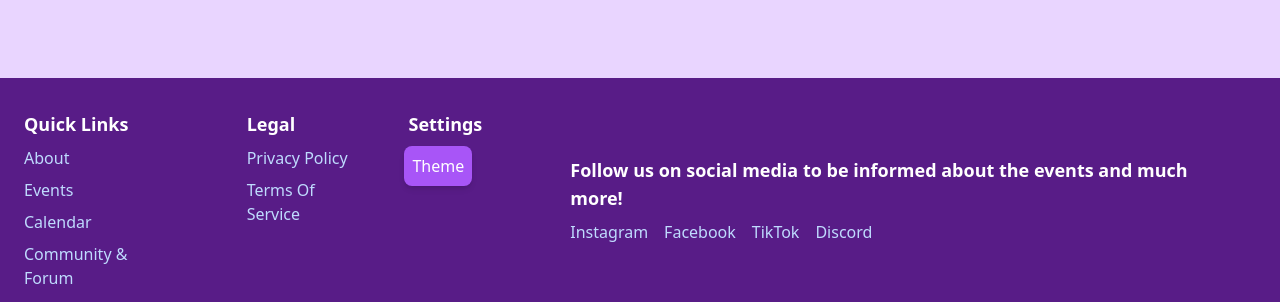
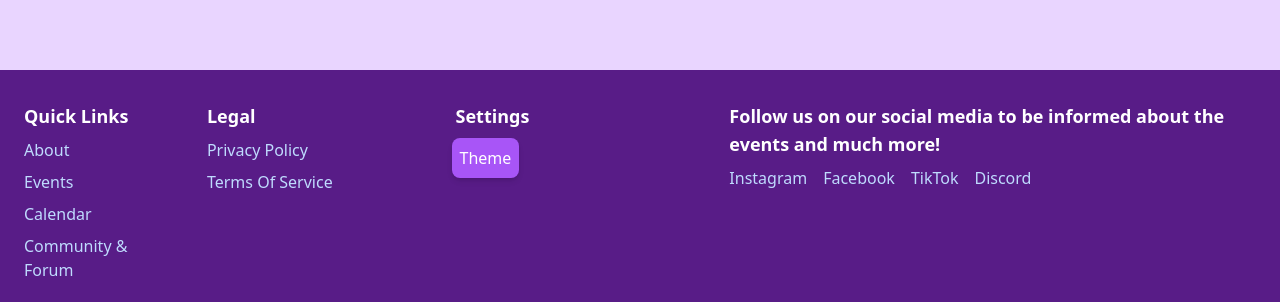
Before and after one commit to project-malaysia/Event-Management, a React (Vite) app in the folder KV6002/website/: page /about in a window 1280 px wide. Shown: the part 574-876 px from the top of the page. Built offline with nearby package versions, Linux system fonts and the light colour scheme.

Commit message:
Update Footer.jsx

```diff
--- a/KV6002/website/src/components/Footer.jsx
+++ b/KV6002/website/src/components/Footer.jsx
@@ -13,8 +13,9 @@ import ColourMode from "../components/ColourMode";
  * - Quick Links: Direct links to each main page of the website for easy navigation.
  * - Privacy Policy and Terms of Service: Links to the legal documents governing the use of the website.
  * - Settings: Allows users to switch between light mode and dark mode for better accessibility.
- * - Social Media Links: Links to the (imaginary) social media profiles of the Rose Foundation,
+ * - Social Media Links: Links to the social media profiles of the Rose Foundation,
  *   created and managed by Petros Tamboutsiaris.
+ * - Copyright Notice at the bottom.
  *
  * @author Petros Tamboutsiaris W21004471
  */
@@ -31,7 +32,7 @@ function Footer() {
     };
 
     return (
-        <footer className="bg-purple-900 text-white py-8 dark:bg-black">
+        <footer className="bg-purple-900 text-white pt-8 dark:bg-black">
             <div className="container mx-auto flex flex-col md:flex-row justify-between items-center">
                 {/* Quick Links Section */}
                 <div className="flex flex-col md:flex-row justify-end md:justify-start items-center md:items-start">
@@ -45,29 +46,33 @@ function Footer() {
                     </div>
                     {/* Legal Links Section */}
                     <div className="flex flex-col items-center md:items-start">
-                        <h3 className="text-lg font-bold mb-2">Legal</h3>
+                        <h3 className="text-lg font-bold mb-2 mr-40">Legal</h3>
                         {/* Legal Links */}
                         <Link to="/privacy-policy" className="text-blue-200 hover:underline mb-2 dark:text-blue-500" onClick={scrollToTop}>Privacy Policy</Link>
                         <Link to="/terms-of-service" className="text-blue-200 hover:underline dark:text-blue-500" onClick={scrollToTop}>Terms Of Service</Link>
                     </div>
                     {/* Settings Section */}
-                    <div className="flex flex-col items-center md:items-start mb-4 md:mb-0 mr-12">
+                    <div className="flex flex-col items-center md:items-start mb-4 md:mb-0 mr-40">
                         <h3 className="mx-10 text-lg font-bold mb-2">Settings</h3>
                         {/* Theme Mode Switch */}
                         <ColourMode />
                     </div>
-                </div>
                     {/* Social Media Links Section */}
                     <div className="flex flex-col">
-                    <p className="text-lg font-bold mb-2 mr-12">Follow us on social media to be informed about the events and much more!</p>
+                        <h3 className="text-lg font-bold mb-2">Follow us on our social media to be informed about the events and much more!</h3>
                         {/* Social Media Links */}
                         <nav className="flex space-x-4">
-                        <a href="https://www.instagram.com/" className="text-blue-200 hover:underline dark:text-blue-500" target="_blank" rel="noopener noreferrer">Instagram</a>
+                            <a href="https://www.instagram.com/rose_foundationn?igsh=MWZhOGxyZGE1czg5Nw==" className="text-blue-200 hover:underline dark:text-blue-500" target="_blank" rel="noopener noreferrer">Instagram</a>
                             <a href="https://www.facebook.com/" className="text-blue-200 hover:underline dark:text-blue-500" target="_blank" rel="noopener noreferrer">Facebook</a>
-                        <a href="https://www.tiktok.com/" className="text-blue-200 hover:underline dark:text-blue-500" target="_blank" rel="noopener noreferrer">TikTok</a>
-                        <a href="https://www.discord.com/" className="text-blue-200 hover:underline dark:text-blue-500" target="_blank" rel="noopener noreferrer">Discord</a>
+                            <a href="https://www.tiktok.com/@rose_foundationn?_t=8l51N5sEsa0&_r=1" className="text-blue-200 hover:underline dark:text-blue-500" target="_blank" rel="noopener noreferrer">TikTok</a>
+                            <a href="https://discord.gg/Fr6vwFbn" className="text-blue-200 hover:underline dark:text-blue-500" target="_blank" rel="noopener noreferrer">Discord</a>
                         </nav>
                     </div>
+                </div>
+            </div>
+            {/* Copyright Notice */}
+            <div className="text-center mt-4">
+                © {new Date().getFullYear()} | ROSE Foundation
             </div>
         </footer>
     );
```
Lines whose indentation alone changed are shown as unchanged.
